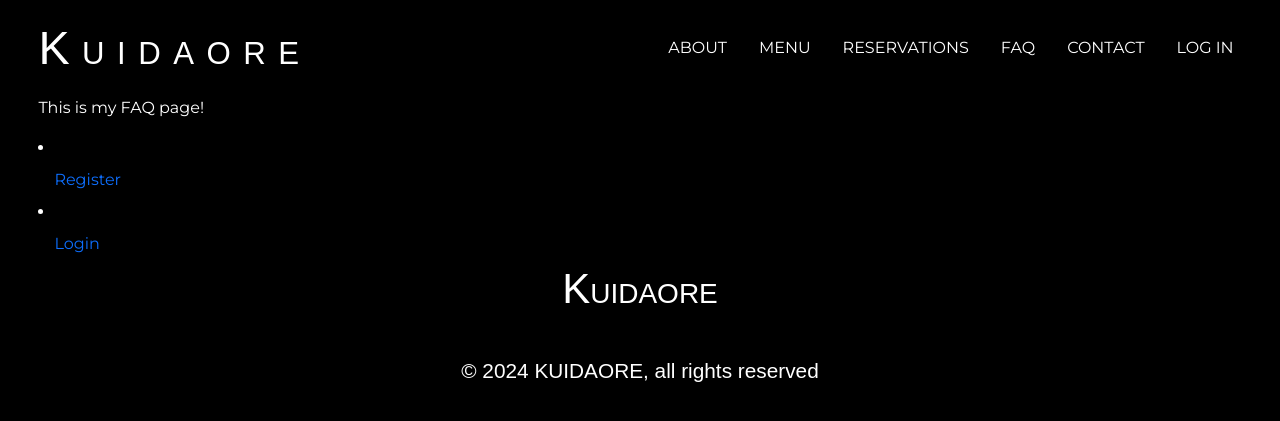
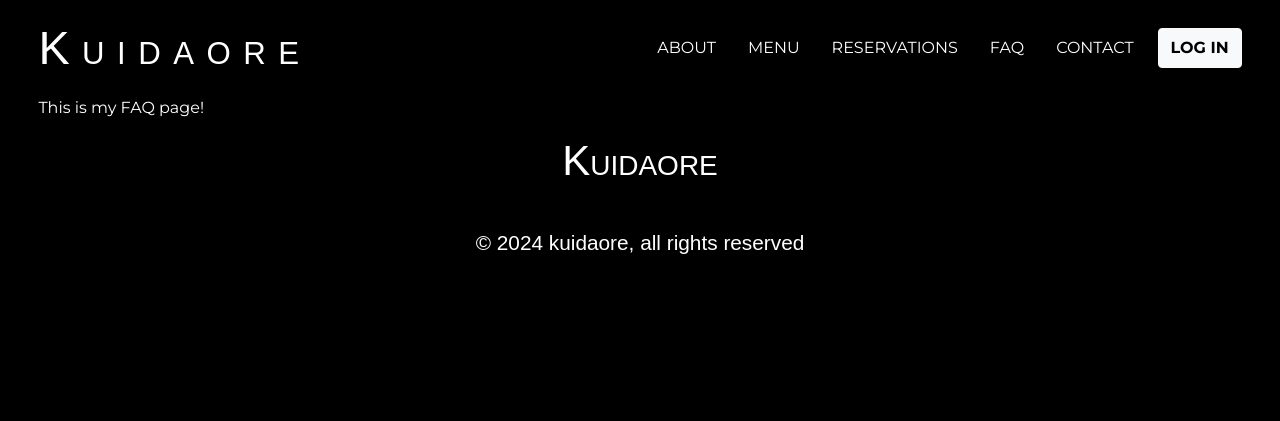
Before and after one commit to cjphawes/restaurant-booking-system, a Django app: page /home/faq/ in a window 1280 px wide. Shown: the top 421 px of the page. Run offline with Django 4.2, Linux system fonts and the light colour scheme; some web fonts are replaced.

Commit message:
feat:add correct favion links & wire up html templates to navbar

```diff
--- a/templates/base.html
+++ b/templates/base.html
@@ -15,53 +15,76 @@
     <!-- Bootstrap 5 CSS link -->
     <link href="https://cdn.jsdelivr.net/npm/bootstrap@5.0.2/dist/css/bootstrap.min.css" rel="stylesheet" integrity="sha384-EVSTQN3/azprG1Anm3QDgpJLIm9Nao0Yz1ztcQTwFspd3yD65VohhpuuCOmLASjC" crossorigin="anonymous">
     <link rel="stylesheet" href="{% static 'css/style.css' %}">
-    <link rel="apple-touch-icon" sizes="180x180" href="/apple-touch-icon.png">
-    <link rel="icon" type="image/png" sizes="32x32" href="/favicon-32x32.png">
-    <link rel="icon" type="image/png" sizes="16x16" href="/favicon-16x16.png">
+    <link rel="apple-touch-icon" sizes="180x180" href="../static/images/apple-touch-icon.png">
+    <link rel="icon" type="image/png" sizes="32x32" href="../static/images/favicon-32x32.png">
+    <link rel="icon" type="image/png" sizes="16x16" href="../static/images/favicon-16x16.png">
     <link rel="manifest" href="/site.webmanifest">
     <title>Kuidaore | {% block title %}{% endblock %}</title>
 </head>
 <body>
   <header>
     <nav class="navbar navbar-text-size navbar-expand-lg navbar-dark">
-      <a class="navbar-brand title-text-size jacques-francois-regular" href="#"><span id="jacques-francois-shadow-regular">K</span>UIDAORE</a>
+      <a class="navbar-brand title-text-size jacques-francois-regular" href="{% url 'home' %}"><span id="jacques-francois-shadow-regular">K</span>UIDAORE</a>
       <button class="navbar-toggler" type="button" data-bs-toggle="collapse" data-bs-target="#navbarNavAltMarkup" aria-controls="navbarNavAltMarkup" aria-expanded="false" aria-label="Toggle navigation">
         <span class="navbar-toggler-icon"></span>
       </button>
 
       <div class="collapse navbar-collapse nav justify-content-end" id="navbarNavAltMarkup">
         <div class="navbar-nav fs-6">
-          <a class="nav-link margin-r" href="#">ABOUT</a>
-          <a class="nav-link margin-r" href="#">MENU</a>
-          <a class="nav-link margin-r" href="#">RESERVATIONS</a>
-          <a class="nav-link margin-r" href="#">FAQ</a>
-          <a class="nav-link margin-r" href="#">CONTACT</a>
-          <a class="nav-link" href="#">LOG IN</a>
+          <a class="nav-link margin-r" href="{% url 'about' %}">ABOUT</a>
+          <a class="nav-link margin-r" href="{% url 'menu' %}">MENU</a>
+          <a class="nav-link margin-r" href="{% url 'reservation' %}">RESERVATIONS</a>
+          <a class="nav-link margin-r" href="{% url 'faq' %}">FAQ</a>
+          <a class="nav-link margin-r" href="{% url 'contact' %}">CONTACT</a>
+          <button type="button" class="btn btn-light" data-bs-toggle="modal" data-bs-target="#exampleModal"><strong>LOG IN</strong></button>
+        </div>
+      </div>
+
+      <div class="modal fade" id="exampleModal" tabindex="-1" aria-labelledby="KUIDAORE" aria-hidden="true">
+        <div class="modal-dialog modal-lg modal-dialog-centered">
+          <div class="modal-content">
+            <div class="modal-header">
+              <h1 class="modal-title fs-5 text-dark jacques-francois-regular" id="exampleModalLabel"><span class="jacques-francois-shadow-regular fs-2">K</span>UIDAORE</h1>
+              <button type="button" class="btn-close" data-bs-dismiss="modal" aria-label="Close"></button>
+            </div>
+            <div class="modal-body text-dark">
+              <h2 class="text-center fs-4 margin-top">Would you like to...</h2>
+
+            <div class="flex-display">
+              {% if user.is_authenticated %}
+              <li class="nav-item btn fs-2">
+                <a class="nav-link {% if request.path == logout_url %}active{% endif %}" aria-current="page" href="{% url 'account_logout' %}">Logout</a>
+              </li>
+              {% else %}
+              <li class="nav-item btn fs-2">
+                <a class="nav-link {% if request.path == signup_url %}active{% endif %}" aria-current="page"
+                href="{% url 'account_signup' %}">Register</a>
+              </li>
+              <p>OR</p>
+              <li class="nav-item btn fs-2">
+                <a class="nav-link {% if request.path == login_url %}active{% endif %}" aria-current="page" href="{% url 'account_login' %}">Login</a>
+              </li>
+              {% endif %}
+            </div>
+
+            </div>
+            <div class="modal-footer">
+              <button type="button" class="btn btn-dark" data-bs-dismiss="modal">Close</button>
+            </div>
+          </div>
         </div>
       </div>
     </nav>
   </header>
 
-  {% block content %}
-  {% endblock %}
-
-  {% if user.is_authenticated %}
-  <li class="nav-item">
-    <a class="nav-link {% if request.path == logout_url %}active{% endif %}" aria-current="page" href="{% url 'account_logout' %}">Logout</a>
-  </li>
-  {% else %}
-  <li class="nav-item">
-    <a class="nav-link {% if request.path == signup_url %}active{% endif %}" aria-current="page"
-      href="{% url 'account_signup' %}">Register</a>
-  </li>
-  <li class="nav-item">
-    <a class="nav-link {% if request.path == login_url %}active{% endif %}" aria-current="page" href="{% url 'account_login' %}">Login</a>
-  </li>
-  {% endif %}
+  <main>
+    {% block content %}
+    {% endblock %}
+  </main>
 
   <footer class="flex-display navbar-text-size">
     <h3 class="jacques-francois-regular"><span id="jacques-francois-shadow-regular">K</span>UIDAORE</h3>
-    <p class="margin-top jacques-francois-regular">&copy; 2024 KUIDAORE, all rights reserved</p>
+    <p class="margin-top jacques-francois-regular">&copy; 2024 kuidaore, all rights reserved</p>
   </footer>
     <!-- Bootstrap 5 JS Script -->
     <script src="https://cdn.jsdelivr.net/npm/bootstrap@5.0.2/dist/js/bootstrap.bundle.min.js" integrity="sha384-MrcW6ZMFYlzcLA8Nl+NtUVF0sA7MsXsP1UyJoMp4YLEuNSfAP+JcXn/tWtIaxVXM" crossorigin="anonymous"></script>
```
